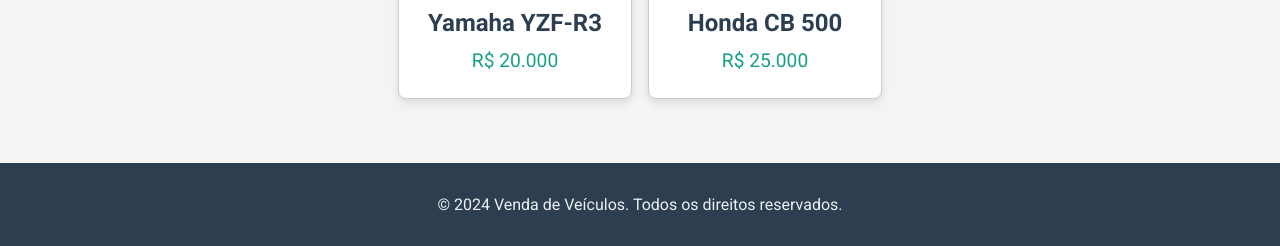
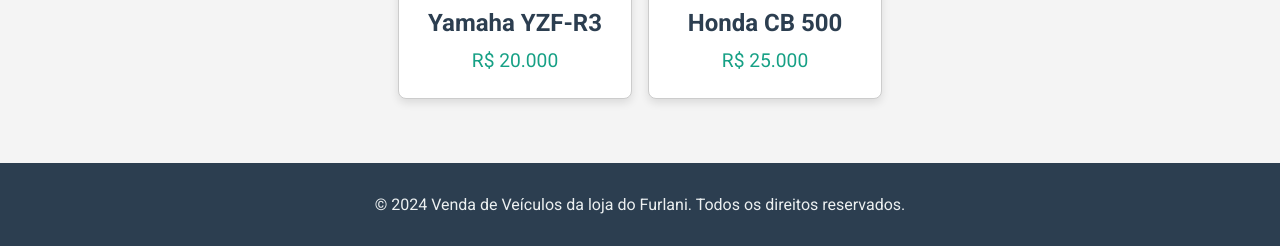
Before and after one commit to Furlani18/Teste1, a plain HTML site: page index.html in a window 1280 px wide. Shown: the part 5001-5247 px from the top of the page. Drawn offline with Linux system fonts and the light colour scheme.

Commit message:
Alteracao

```diff
--- a/index.html
+++ b/index.html
@@ -54,7 +54,7 @@
     </main>
     <footer>
         <div class="container">
-            <p>&copy; 2024 Venda de Veículos. Todos os direitos reservados.</p>
+            <p>&copy; 2024 Venda de Veículos da loja do Furlani. Todos os direitos reservados.</p>
         </div>
     </footer>
     <script src="script.js"></script>
```
